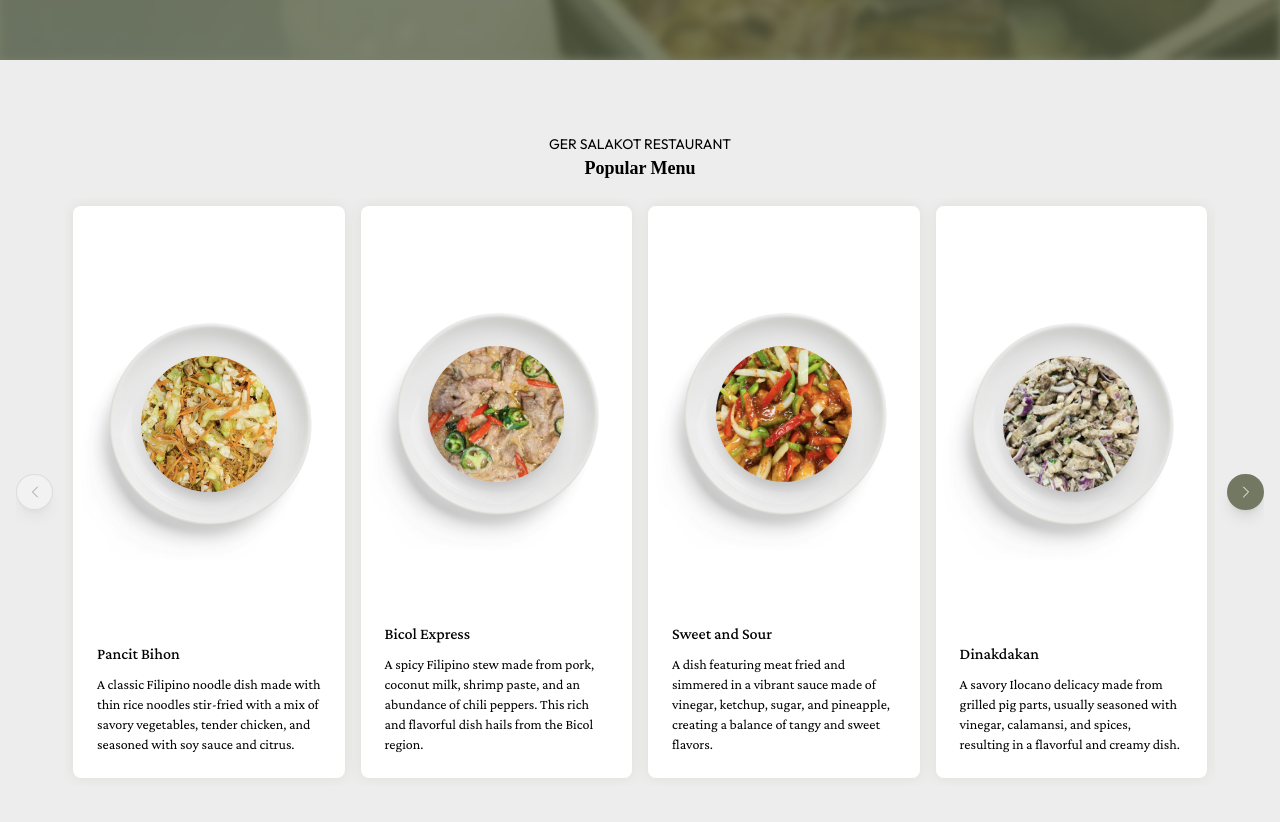
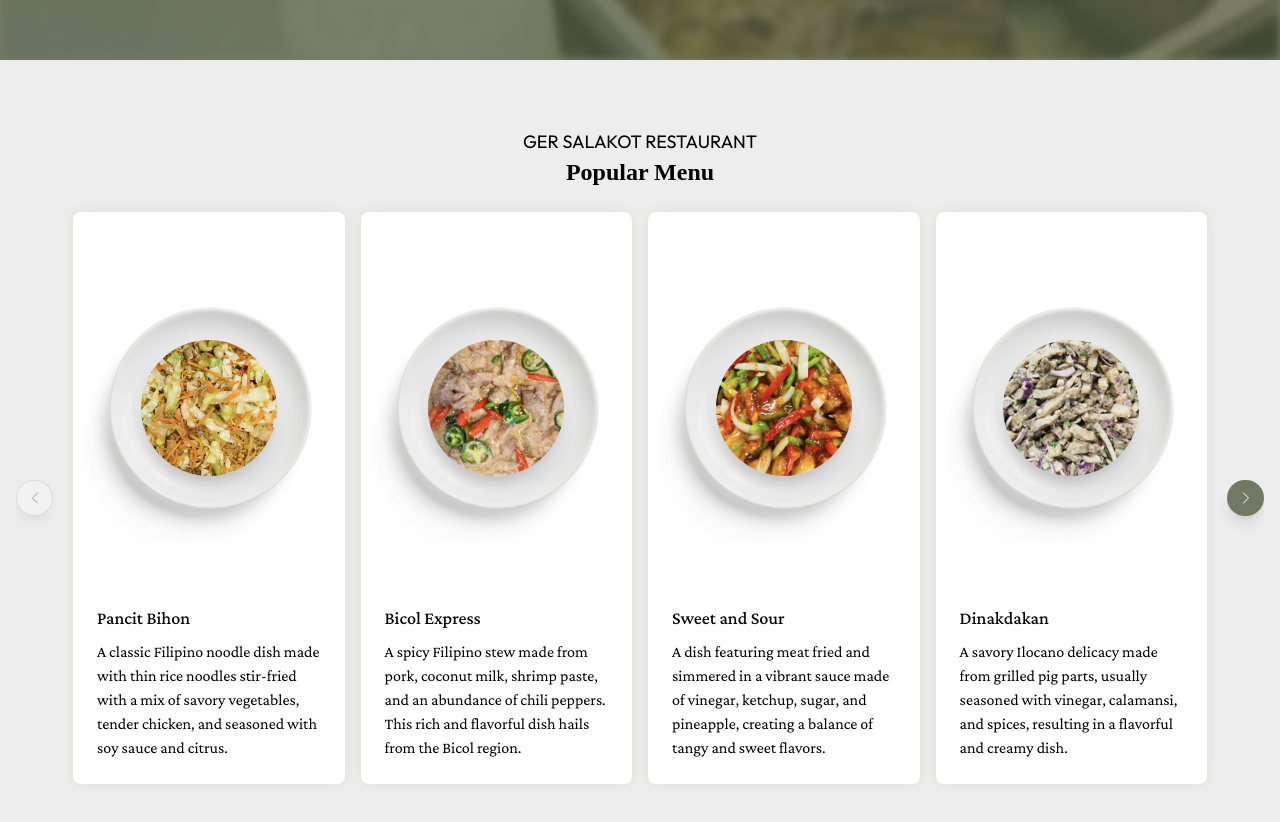
Before and after one commit to khylaehza/gersalakot-restaurant, a Next.js app: page / in a window 1280 px wide. Shown: the part 740-1562 px from the top of the page. Built offline with nearby package versions, Linux system fonts and the light colour scheme; a web font is replaced by a local one.

Commit message:
feat: menu responsiveness

```diff
--- a/src/app/sections/menu.js
+++ b/src/app/sections/menu.js
@@ -18,8 +18,8 @@ const Card = ({ food }) => {
 				/>
 			</div>
 			<div className='h-1/8 pt-0 p-6 font-crimson-pro flex text-left w-full flex-col gap-2'>
-				<div className='font-medium '>{food.name}</div>
-				<div className='text-sm'>{food.desc}</div>
+				<div className='font-medium xl:text-lg'>{food.name}</div>
+				<div className='text-sm xl:text-base'>{food.desc}</div>
 			</div>
 		</div>
 	);
@@ -97,10 +97,10 @@ export default function Menu() {
 			className='bg-secondary relative w-full h-screen py-8 px-4 text-dark flex align-center items-center text-center flex-col gap-4 justify-center'
 		>
 			<div>
-				<div className='font-outfit text-sm '>
+				<div className='font-outfit text-sm xl:text-lg'>
 					GER SALAKOT RESTAURANT
 				</div>
-				<div className='font-goudy font-semibold text-lg '>
+				<div className='font-goudy font-semibold text-lg  xl:text-2xl'>
 					Popular Menu
 				</div>
 			</div>
```
